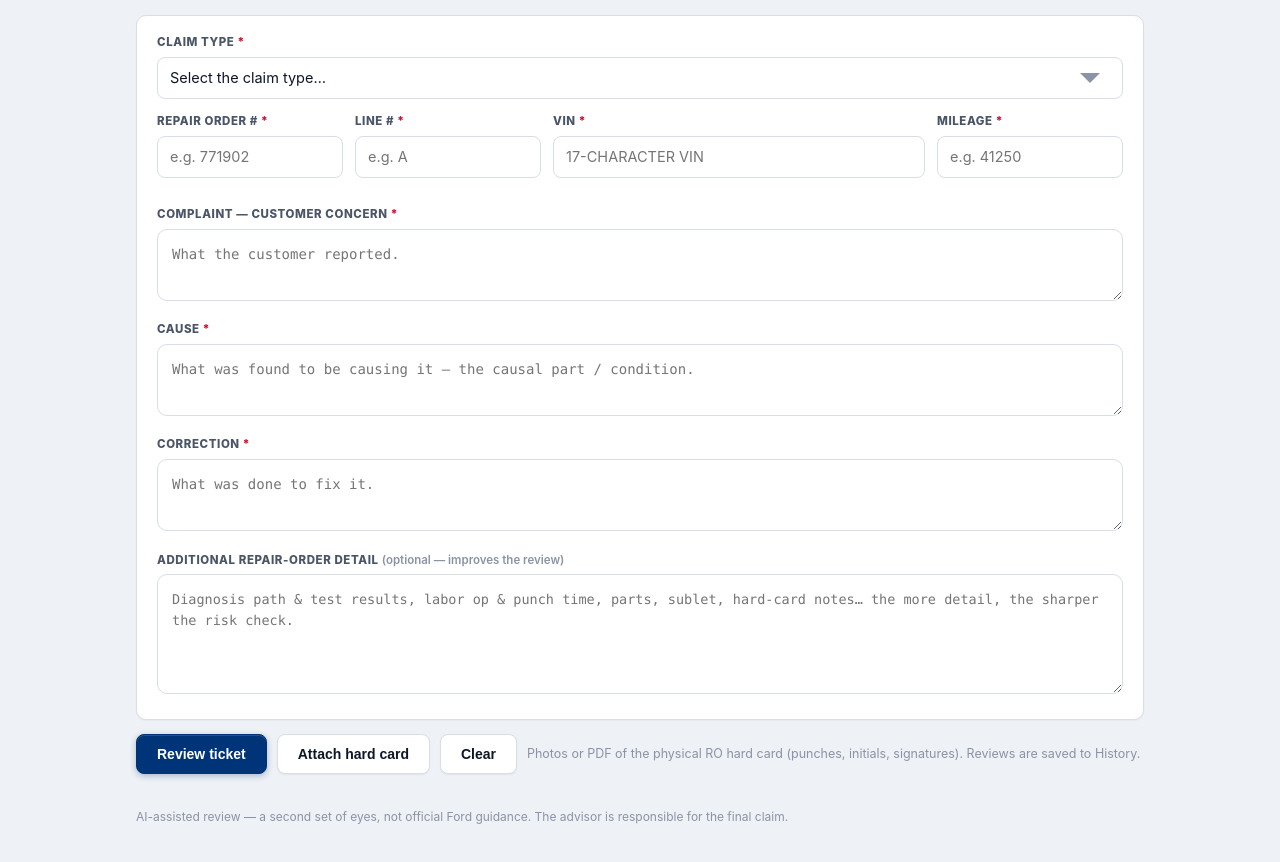
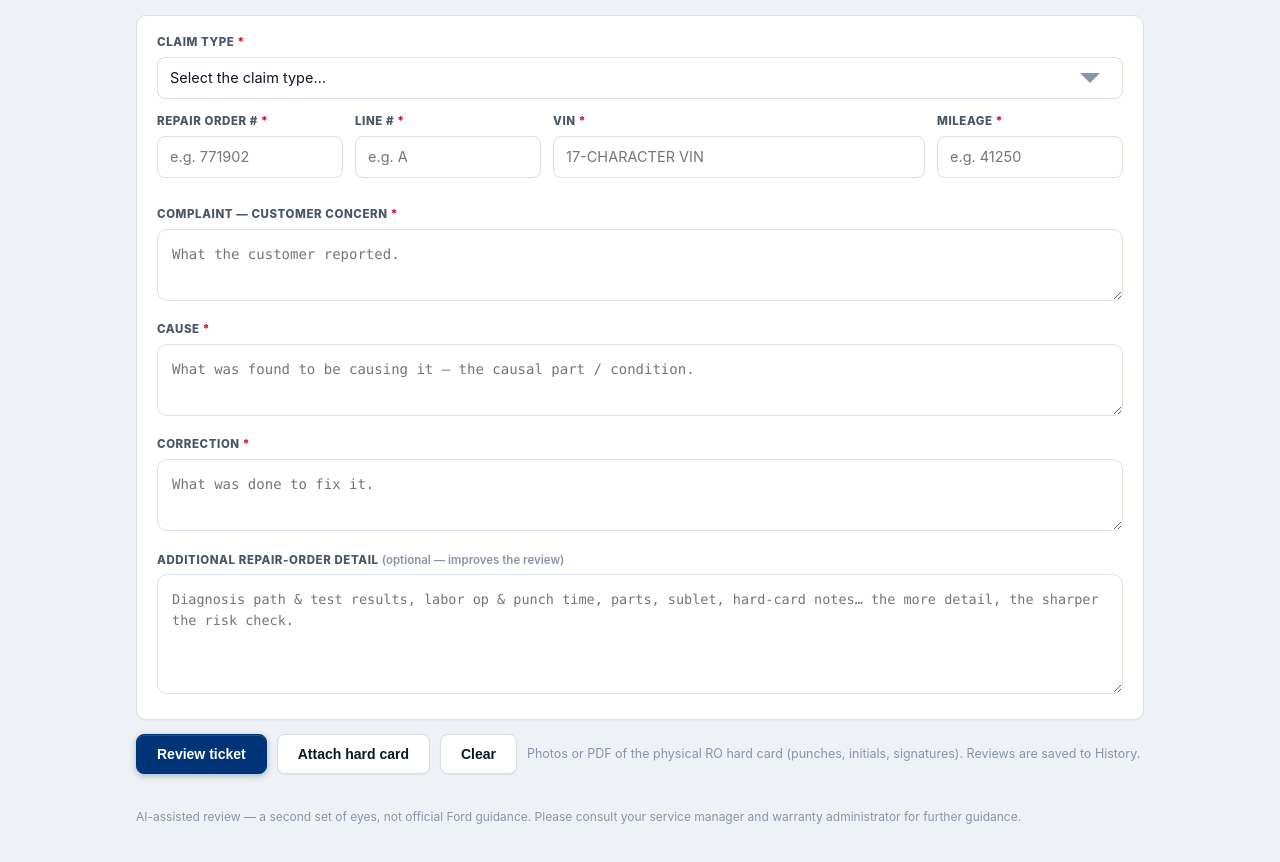
Before and after one commit to codywhitefacefordservice-png/warranty-ticket-reviewer, a website: page public/index.html in a window 1280 px wide. Shown: the part 148-1010 px from the top of the page. Drawn offline with Linux system fonts and the light colour scheme.

Commit message:
Footer: consult service manager and warranty administrator

```diff
--- a/public/index.html
+++ b/public/index.html
@@ -212,7 +212,7 @@
     </div>
   </div>
 
-  <footer>AI-assisted review — a second set of eyes, not official Ford guidance. The advisor is responsible for the final claim.</footer>
+  <footer>AI-assisted review — a second set of eyes, not official Ford guidance. Please consult your service manager and warranty administrator for further guidance.</footer>
 </div>
 
 <script>
```
